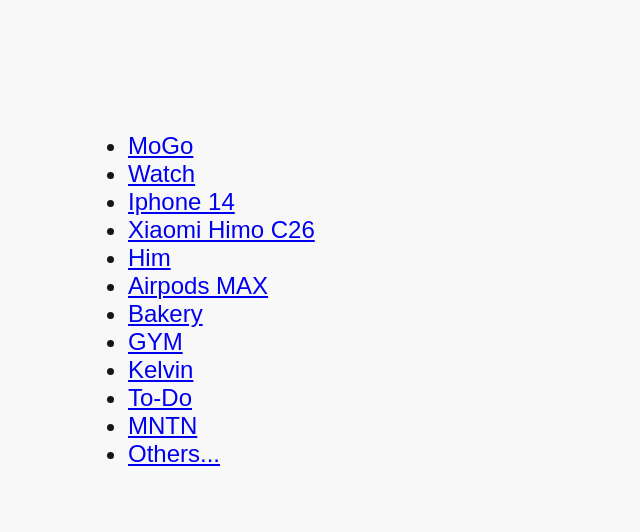
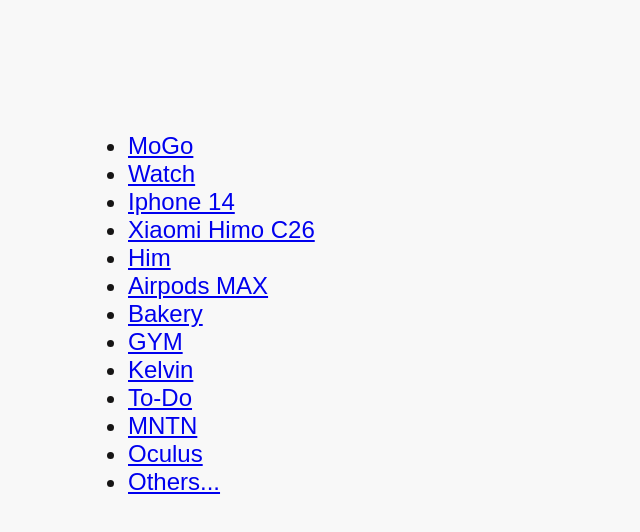
Before and after one commit to garya08/Prof, a plain HTML site: page index.html in a window 1280 px wide. Shown: the top 532 px of the page, without its empty margins (0-640 px from the left). Drawn offline with Linux system fonts and the light colour scheme.

Commit message:
Update index.html

```diff
--- a/index.html
+++ b/index.html
@@ -44,6 +44,9 @@
 				<a href="https://garya08.github.io/MNTN/" target="_blank"> MNTN </a>
 			</li>
 			<li>
+				<a href="https://garya08.github.io/oculus/" target="_blank"> Oculus </a>
+			</li>
+			<li>
 				<a href="#!"> Others...</a>
 			</li>
 		</ul>
```
